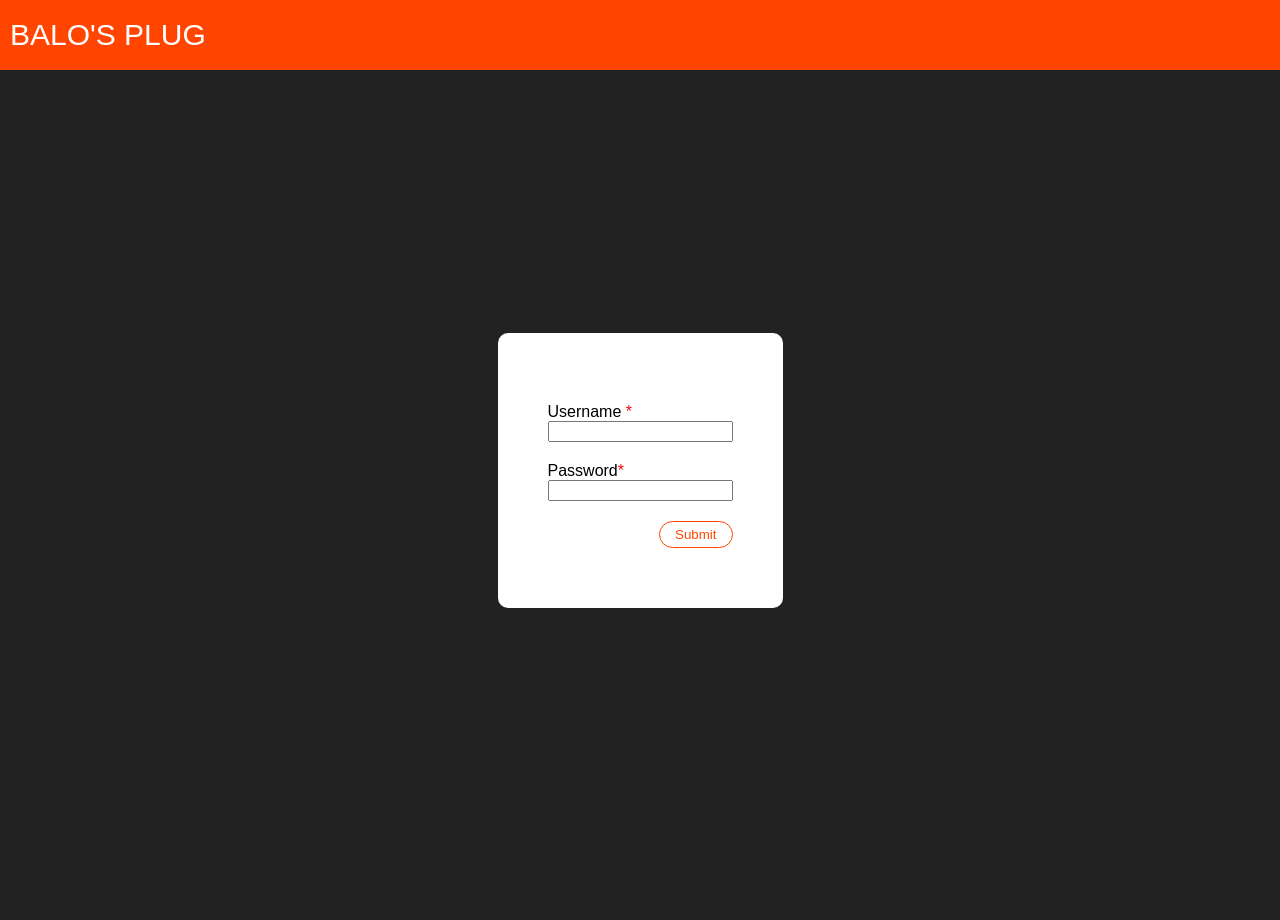
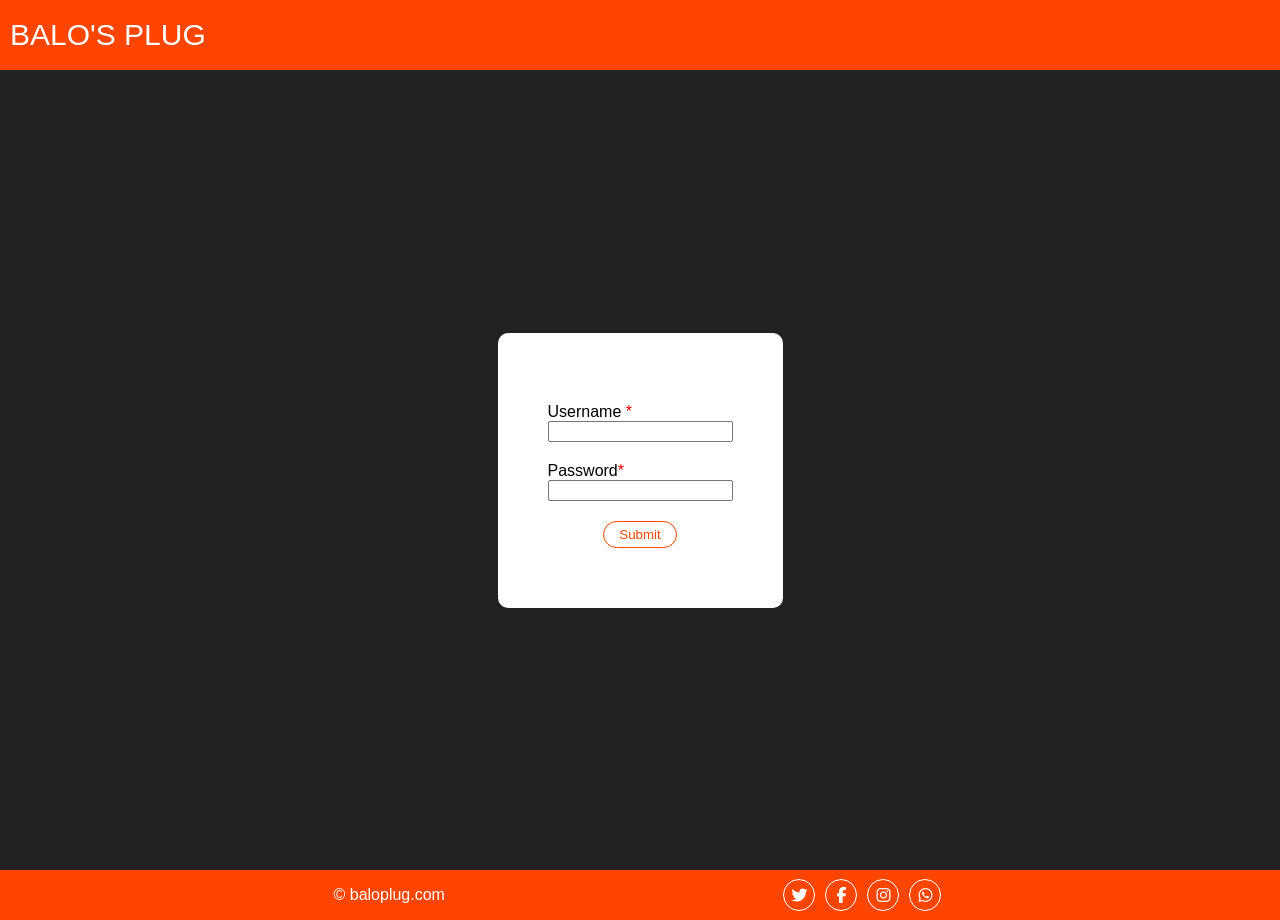
Before and after one commit to Olamide-crypto/Assignment, a plain HTML site: page index.html in a window 1280 px wide. Before the commit the page ends 870 px from the top, so only its background shows below. Drawn offline with Linux system fonts and the light colour scheme.

Commit message:
second commit

```diff
--- a/index.html
+++ b/index.html
@@ -6,6 +6,10 @@
     <meta name="viewport" content="width=device-width, initial-scale=1.0" />
     <title>BALO'S PLUG</title>
     <link rel="stylesheet" href="style.css" />
+    <script
+      src="https://kit.fontawesome.com/0a2f5c3d7f.js"
+      crossorigin="anonymous"
+    ></script>
   </head>
   <body>
     <nav>
@@ -29,5 +33,26 @@
         </div>
       </form>
     </div>
+    <footer>
+      <p>&copy; baloplug.com</p>
+
+      <div class="all_icon">
+        <div class="icon">
+          <i class="fa fa-twitter"></i>
+        </div>
+
+        <div class="icon">
+          <i class="fa fa-facebook"></i>
+        </div>
+
+        <div class="icon">
+          <i class="fa fa-instagram"></i>
+        </div>
+
+        <div class="icon">
+          <i class="fa fa-whatsapp"></i>
+        </div>
+      </div>
+    </footer>
   </body>
 </html>
--- a/style.css
+++ b/style.css
@@ -46,7 +46,7 @@ form {
 .submit {
   margin: 10px 0;
   display: flex;
-  justify-content: flex-end;
+  justify-content: center;
 }
 
 #submit_btn {
@@ -56,9 +56,38 @@ form {
   border-radius: 30px;
   padding: 5px 15px;
   text-transform: capitalize;
+  transition: ease-in;
 }
 
 #submit_btn:hover {
   color: white;
   background: orangered;
+  padding: 5px 25px;
 }
+
+.all_icon {
+  display: flex;
+}
+
+.icon {
+  margin: 5px;
+  border: 1px solid white;
+  width: 30px;
+  height: 30px;
+  display: flex;
+  align-items: center;
+  justify-content: center;
+  border-radius: 50%;
+}
+
+.icon:hover {
+  color: orangered;
+  background: white;
+}
+footer {
+  height: 50px;
+  background: orangered;
+  display: flex;
+  align-items: center;
+  justify-content: space-evenly;
+}
```
